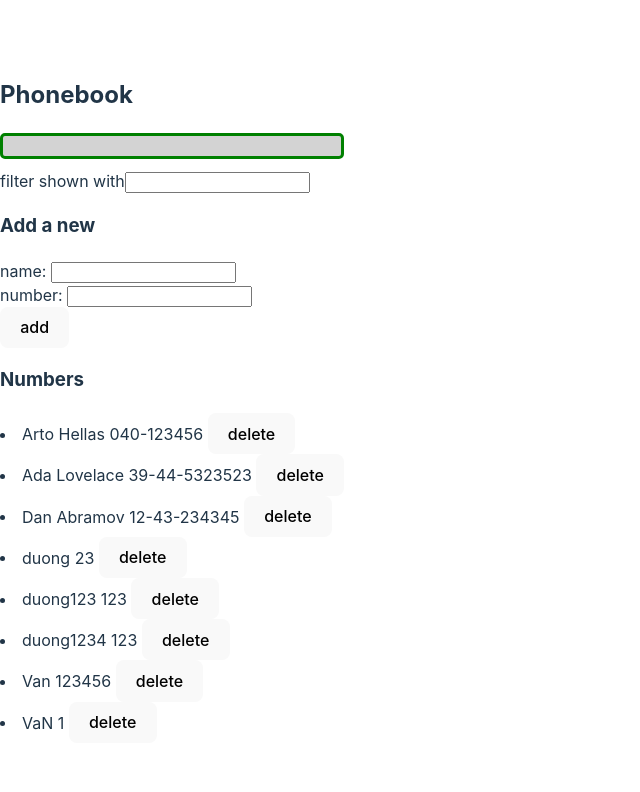
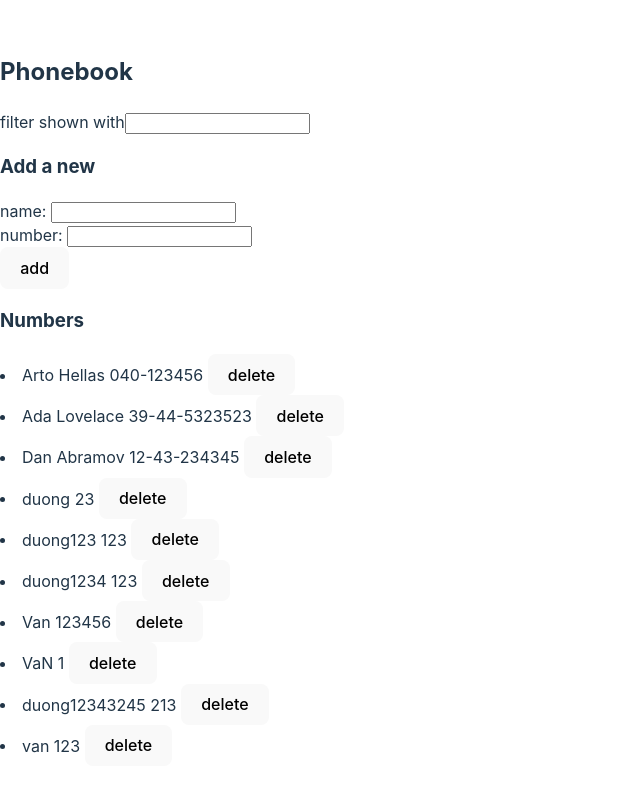
Before and after one commit to alexha11/FullStackUniversityOfHelsinki, a React (Vite) app in the folder part2/phonebook/: page / in a window 1280 px wide. Shown: the top 792 px of the page, without its empty margins (0-640 px from the left). Built offline with nearby package versions, Linux system fonts and the light colour scheme; data requests are answered from the project's data file.

Commit message:
done 2.17

```diff
--- a/part2/phonebook/db.json
+++ b/part2/phonebook/db.json
@@ -39,6 +39,16 @@
       "name": "VaN",
       "number": "1",
       "id": 8
+    },
+    {
+      "name": "duong12343245",
+      "number": "213",
+      "id": 9
+    },
+    {
+      "name": "van",
+      "number": "123",
+      "id": 10
     }
   ]
 }
--- a/part2/phonebook/src/App.jsx
+++ b/part2/phonebook/src/App.jsx
@@ -10,7 +10,8 @@ const App = () => {
   const [newName, setNewName] = useState('');
   const [newNumber, setNewNumber] = useState('');
   const [filterName, setFilterName] = useState('');
-  const [successMessage, setSuccessMessage] = useState('')
+  const [successMessage, setSuccessMessage] = useState(null)
+  const [errorMessage, setErrorMessage] = useState(null)
 
   useEffect(() => {
     personService
@@ -20,12 +21,12 @@ const App = () => {
       })
   }, [])
 
-  const Notification = ({message}) => {
+  const Notification = ({message, cssStyle}) => {
     if(message === null) {
       return null
     }
     return(
-      <div className='success-message'>
+      <div className={cssStyle}>
         {message}
       </div>
     )
@@ -44,10 +45,18 @@ const App = () => {
       console.log(foundPerson.id)
       personService
         .update(foundPerson.id, nameObject)
-      setSuccessMessage('Changed the number of ' + newName)
-      setTimeout(() => {
-        setSuccessMessage(null)
-      }, 5000)
+        .then(() => {
+          setSuccessMessage('Changed the number of ' + newName)
+          setTimeout(() => {
+            setSuccessMessage(null)
+          }, 5000)
+        })
+        .catch(error => {
+          setErrorMessage(error)
+          setTimeout(() => {
+            setErrorMessage(null)
+          }, 5000)
+        })
 
     } else {
       setSuccessMessage('Added ' + newName)
@@ -92,7 +101,8 @@ const App = () => {
     <div>
       <h2>Phonebook</h2>
 
-      <Notification message={successMessage}/>
+      <Notification message={successMessage} cssStyle={'success-message'}/>
+      <Notification message={errorMessage} cssStyle={'failure-message'}/>
       <Filter filterName={filterName} handleInputChange={handleInputChange}/>
 
       <h3>Add a new</h3>
--- a/part2/phonebook/src/index.css
+++ b/part2/phonebook/src/index.css
@@ -77,3 +77,14 @@ button:focus-visible {
   padding: 10px;
   margin-bottom: 10px;
 }
+
+.failure-message {
+  font-size: 15px;
+  background-color: lightgrey;
+  padding: 10px;
+  border-radius: 5px;
+  border-style: solid;
+  margin-bottom: 10px;
+  color: red;
+
+}
```
